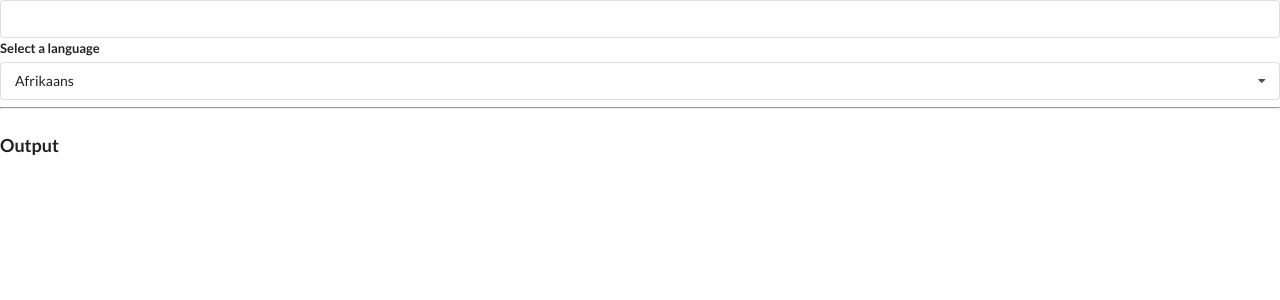
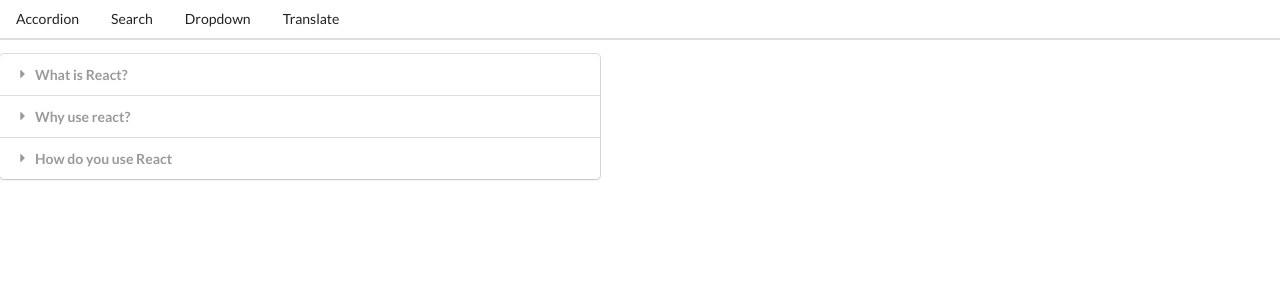
Before and after one commit to DrishtiGoda/ReactCourse, a React (Create React App) app in the folder widgets/: page / in a window 1280 px wide. Shown: the top 300 px of the page. Built offline with nearby package versions, Linux system fonts and the light colour scheme; no server answers.

Commit message:
Implementing a Header for Navigation

```diff
--- a/widgets/src/App.js
+++ b/widgets/src/App.js
@@ -3,6 +3,8 @@
 import Search from "./components/Search";
 import Dropdown from "./components/Dropdown";
 import Translate from "./components/Translate";
+import Route from "./components/Route";
+import Header from "./components/Header";
 
 const items = [
   {
@@ -34,31 +36,29 @@
   },
 ];
 
+
 export default () => {
-  const [selected, setSelected] = useState(options[0]);
-  const [showDropdown, setShowDropdown] = useState(true);
-
+  const [selected,setSelected] = useState(options[0]);
   return (
-    // <div>
-    //   <Accordion items={items} />
-    // </div>
-    // <div>
-    //   <Search />
-    // </div>
-    // <div>
-    //   <button onClick={() => setShowDropdown(!showDropdown)}>
-    //     Toggle Dropdown
-    //   </button>
-    //   { showDropdown ?
-    //     <Dropdown
-    //       onSelectedChange={setSelected}
-    //       selected={selected}
-    //       options={options}
-    //     /> : null
-    //   }
-    // </div>
     <div>
-      <Translate/>
+      <Header/>
+      <Route path="/">
+        <Accordion items={items} />
+      </Route>
+      <Route path="/list">
+        <Search />
+      </Route>
+      <Route path="/dropdown">
+        <Dropdown
+        label='Select a color'
+        options={options}
+        selected={selected}
+        onSelectedChange={setSelected}
+        />
+      </Route>
+      <Route path="/translate">
+        <Translate />
+      </Route>
     </div>
   );
 };
--- /dev/null
+++ b/widgets/src/components/Header.js
@@ -0,0 +1,22 @@
+import React from "react";
+
+const Header = () => {
+    return (
+        <div className="ui secondary pointing menu">
+            <a href="/" className="item">
+                Accordion
+            </a>
+            <a href="/list" className="item">
+                Search
+            </a>
+            <a href="/dropdown" className="item">
+                Dropdown
+            </a>
+            <a href="/translate" className="item">
+                Translate
+            </a>
+        </div>
+    )
+};
+
+export default Header;
--- /dev/null
+++ b/widgets/src/components/Route.js
@@ -0,0 +1,7 @@
+import React from "react";
+
+const Route = ({ path, children }) => {
+  return window.location.pathname === path ? children : null;
+};
+
+export default Route;
```
